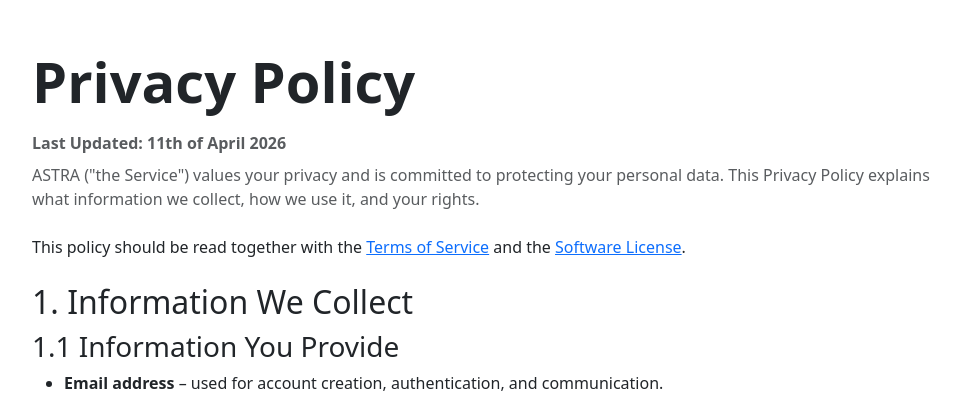
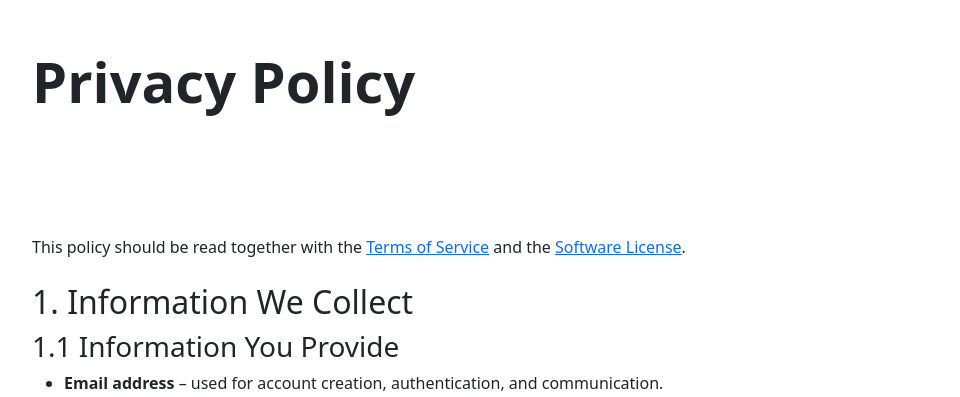
Before and after one commit to Alex-Grant-Parra/Telescope-project-Website, a Flask app: page /about/privacy in a window 1280 px wide. Shown: the part 56-453 px from the top of the page, without its empty margins (155-1115 px from the left). Run offline with Flask 3, Linux system fonts and the light colour scheme; parts of the project's set-up code (start-up, migrations or seed data) failed here and were passed over; some libraries are stand-ins or nearby versions.

Commit message:
style updates

```diff
--- a/static/style.css
+++ b/static/style.css
@@ -247,6 +247,10 @@ html, body {
     border: 1px solid #007bff;
     background-color: white;
     max-width: 350px;
+}
+
+.text-muted {
+    color: #ffffff !important;
 }
 
 /* Custom site-wide styles */
--- a/templates/interface.html
+++ b/templates/interface.html
@@ -112,7 +112,7 @@
         <div class="control-row my-2 border-top pt-2" id="trackingPanel">
             <div class="panel-header bg-primary text-white p-2 rounded-top" style="user-select: none;">🎯 Tracking Status</div>
             <div class="control-row my-2">
-                <div id="trackingStatusContent" class="text-muted small" style="min-height: 80px; line-height: 1.6;">
+                <div id="trackingStatusContent" class="text-white small" style="min-height: 80px; line-height: 1.6;">
                     <em>No object being tracked</em>
                 </div>
             </div>
--- a/templates/license.html
+++ b/templates/license.html
@@ -7,7 +7,7 @@
     <div class="row">
         <div class="col-md-10 offset-md-1">
             <h1 class="display-4 fw-bold mb-3">ASTRA Personal Use License</h1>
-            <p class="text-muted mb-4"><strong>APUL v1.0</strong> | <strong>Last Updated: 11th of April 2026</strong></p>
+            <p class="text-white mb-4"><strong>APUL v1.0</strong> | <strong>Last Updated: 11th of April 2026</strong></p>
             <p class="mb-4">This license governs the Software itself. If you use the hosted service, also read the <a href="{{ url_for('about.tos') }}">Terms of Service</a> and <a href="{{ url_for('about.privacy') }}">Privacy Policy</a>.</p>
 
             <section class="mb-4">
--- a/templates/privacy.html
+++ b/templates/privacy.html
@@ -7,8 +7,8 @@
     <div class="row">
         <div class="col-md-10 offset-md-1">
             <h1 class="display-4 fw-bold mb-3">Privacy Policy</h1>
-            <p class="text-muted mb-2"><strong>Last Updated: 11th of April 2026</strong></p>
-            <p class="text-muted mb-4">ASTRA ("the Service") values your privacy and is committed to protecting your personal data. This Privacy Policy explains what information we collect, how we use it, and your rights.</p>
+            <p class="text-white mb-2"><strong>Last Updated: 11th of April 2026</strong></p>
+            <p class="text-white mb-4">ASTRA ("the Service") values your privacy and is committed to protecting your personal data. This Privacy Policy explains what information we collect, how we use it, and your rights.</p>
             <p class="mb-4">This policy should be read together with the <a href="{{ url_for('about.tos') }}">Terms of Service</a> and the <a href="{{ url_for('about.license_page') }}">Software License</a>.</p>
             <section class="mb-5">
                 <h2>1. Information We Collect</h2>
--- a/templates/tos.html
+++ b/templates/tos.html
@@ -7,7 +7,7 @@
     <div class="row">
         <div class="col-md-10 offset-md-1">
             <h1 class="display-4 fw-bold mb-3">Terms of Service</h1>
-            <p class="text-muted mb-4"><strong>Last Updated: 11th of April 2026</strong></p>
+            <p class="text-white mb-4"><strong>Last Updated: 11th of April 2026</strong></p>
             <p class="mb-4">This policy should be read together with the <a href="{{ url_for('about.privacy') }}">Privacy Policy</a> and the <a href="{{ url_for('about.license_page') }}">Software License</a>.</p>
 
             <section class="mb-4">
```
